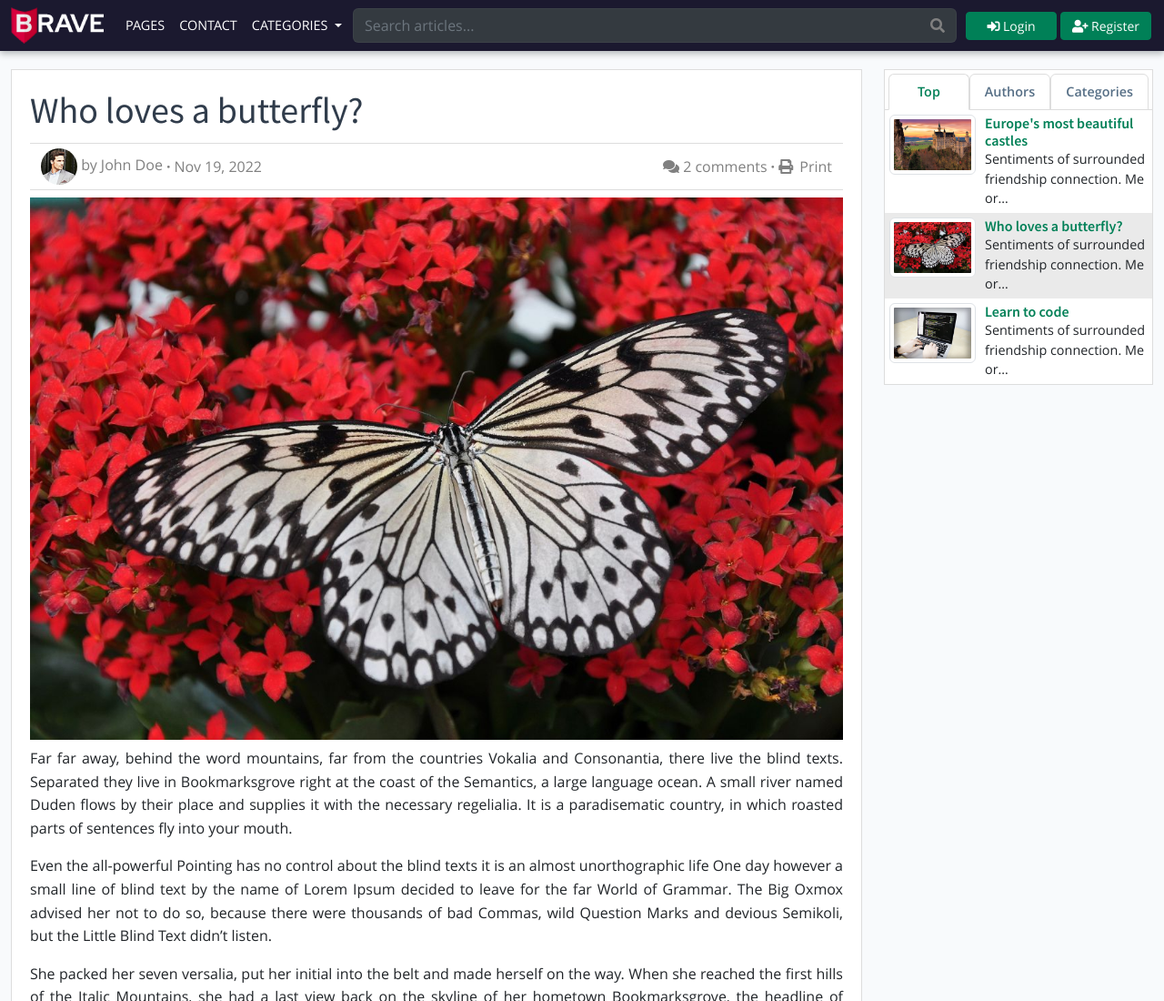
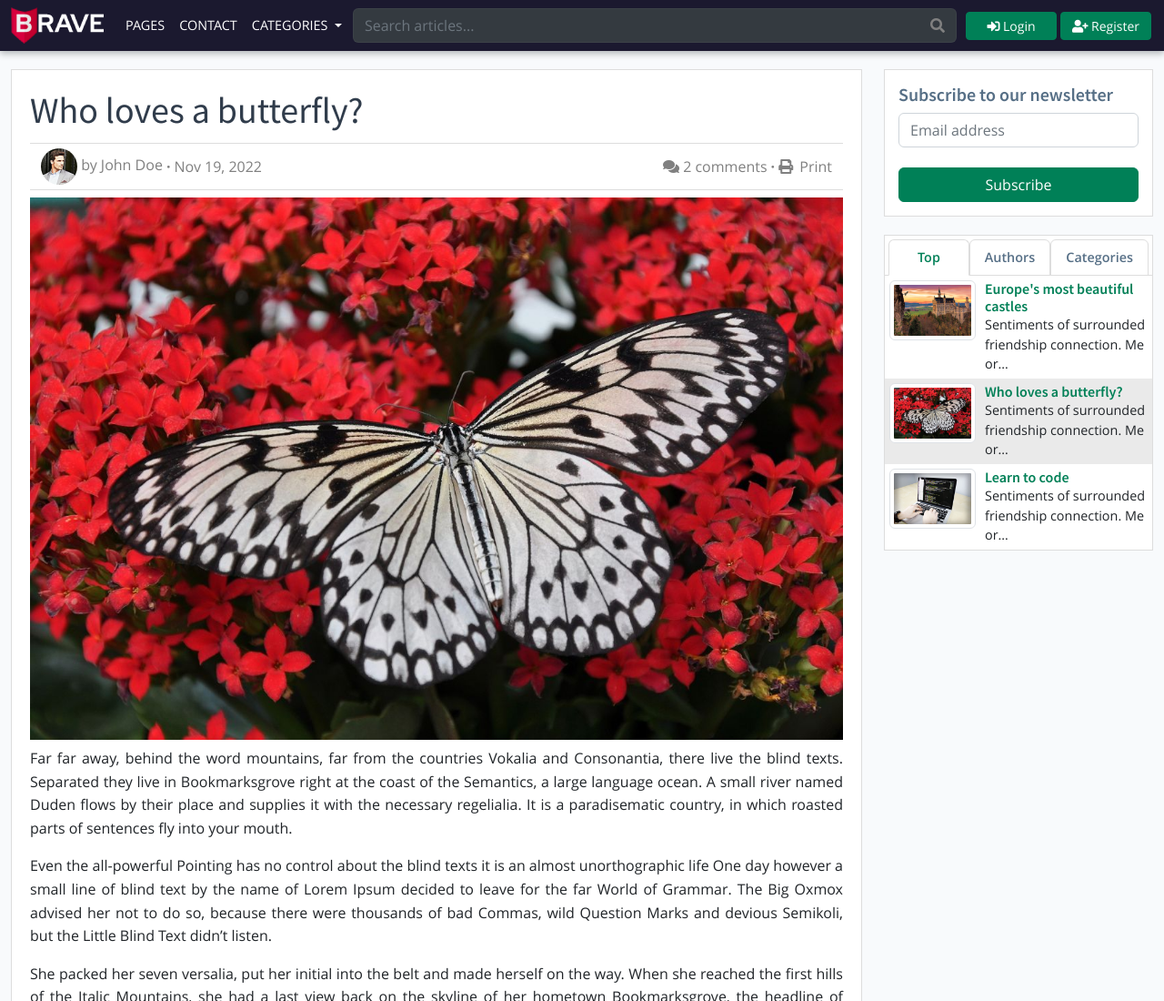
Before and after one commit to Ajax30/Brave-theme, a website: page single.html in a window 1280 px wide. Shown: the top 1100 px of the page at 91% size. Drawn offline with Linux system fonts and the light colour scheme.

Commit message:
Do the newsletter form

```diff
--- /dev/null
+++ b/scss/_newsletter.scss
@@ -0,0 +1,14 @@
+@import './variables';
+
+.newsletter {
+	margin-top: 20px;
+  padding: 15px;
+	border: 1px solid $light-gray;
+  background: $white;
+
+  h3 {
+    font-size: $medium-font;
+    color: $accent-gray;
+    font-weight: 600;
+  }
+}
--- a/scss/_sidebar.scss
+++ b/scss/_sidebar.scss
@@ -1,7 +1,7 @@
 @import './variables';
 
 .tabbed-sidebar {
-	margin: 20px 0;
+	margin-top: 20px;
 	border: 1px solid $light-gray;
   background: $white;
 }
@@ -9,7 +9,7 @@
 .tabbed-heading {
   color: $dark-gray;
   text-align: center;
-  padding: 4px 4px 0 4px;
+  padding: .25rem .25rem 0 .25rem;
 }
 
 .nav-tabs {
--- a/scss/_variables.scss
+++ b/scss/_variables.scss
@@ -16,4 +16,5 @@ $lighter-red: #ce8483;
 $body-font: 'Open Sans', Arial, Helvetica, sans-serif;
 $line-height-base: 1.5;
 $heading-font: 'Source Sans Pro', Arial, sans-serif;
+$medium-font: 1.25rem;
 $smaller-font: .9rem;
--- a/scss/style.scss
+++ b/scss/style.scss
@@ -15,7 +15,8 @@
 @import './_pagination';
 @import  './_typography';
 @import './_buttons';
-@import  './forms.scss';
+@import  './_forms.scss';
+@import  './_newsletter.scss';
 @import './_404.scss';
 @import './_articles-list';
 @import './_article.scss';
--- a/single.html
+++ b/single.html
@@ -163,6 +163,20 @@
         </div>
         <div class="col-xs-12 col-sm-5 col-lg-4 col-xl-3">
           <aside class="sidebar">
+
+            <div class="newsletter">
+              <h3>Subscribe to our newsletter</h3>
+              <form action="#" method="POST">
+                <div class="form-group">
+                  <input type="email" name="email" id="email" class="form-control" placeholder="Email address">
+                </div>
+
+                <div class="form-group">
+                  <input type="submit" value="Subscribe" class="btn btn-md btn-success w-100">
+                </div>
+              </form>
+            </div>
+
             <div class="tabbed-sidebar">
               <div class="tabbed-heading">
                 <ul class="nav nav-tabs" role="tablist" data-bs-tabs="tabs">
```
Also changed, not shown: contact.html (+5 -5 lines), page.html (+16 -2 lines), assets/css/style.css, 1 other file.
